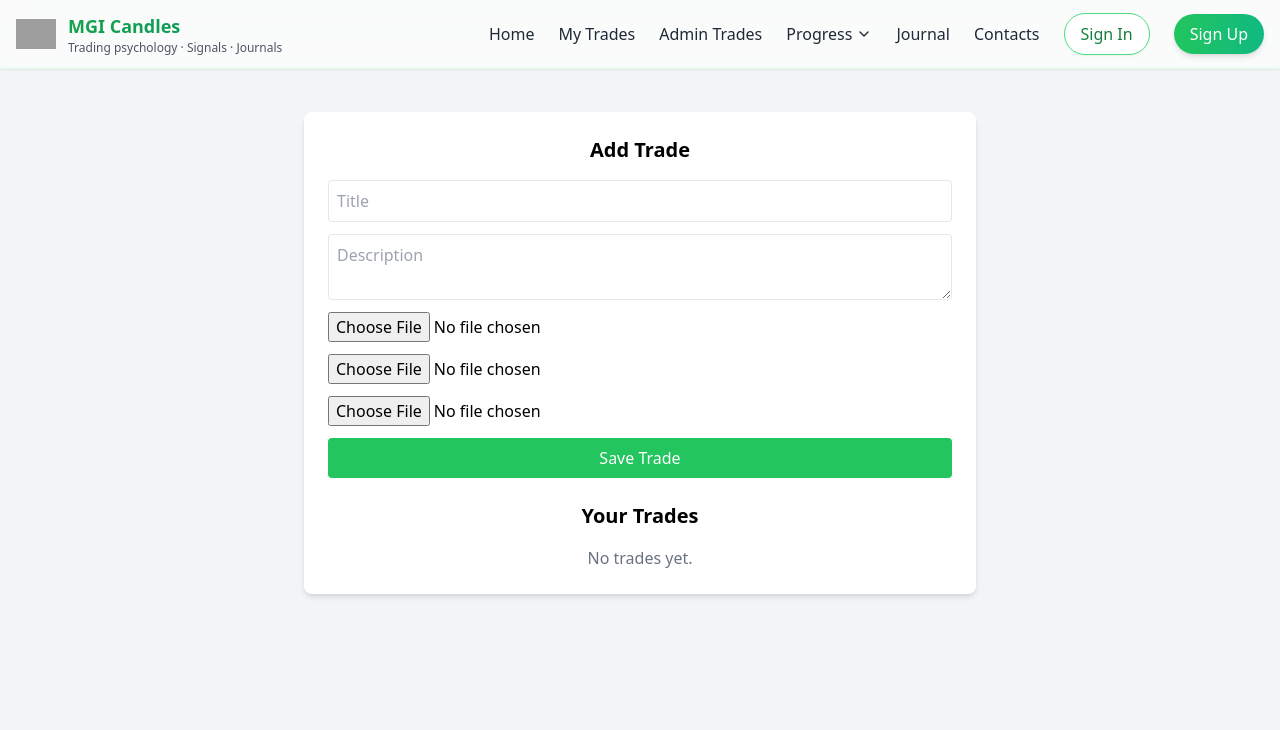
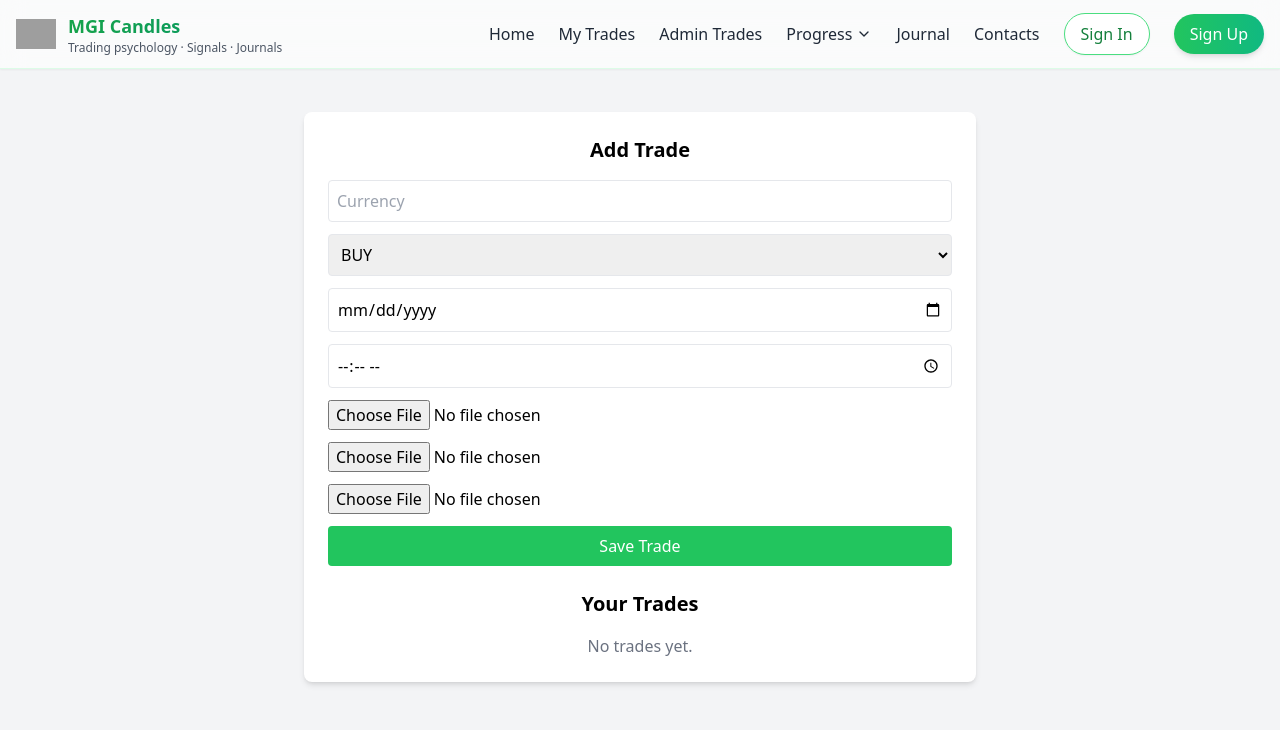
Before and after one commit to frankyle/MGI-Candles-Trading-Journal, a React (Create React App) app: page /trades_idea in a window 1280 px wide. Shown: the top 730 px of the page. Built offline with nearby package versions, Linux system fonts and the light colour scheme; grey boxes are pictures that could not be loaded.

Commit message:
Changed the form

```diff
--- a/src/components-mgi/Admin/TradeForm.js
+++ b/src/components-mgi/Admin/TradeForm.js
@@ -3,12 +3,15 @@ import { supabase } from "../../supabaseClient";
 
 export default function TradeForm() {
   const [title, setTitle] = useState("");
-  const [description, setDescription] = useState("");
-  const [images, setImages] = useState([null, null, null]);
+  const [signal, setSignal] = useState("BUY");
+  const [tradeDate, setTradeDate] = useState("");
+  const [dlDhTime, setDlDhTime] = useState("");
+  const [images, setImages] = useState([null, null, null]); // new files
+  const [existingImages, setExistingImages] = useState([null, null, null]); // existing URLs
   const [trades, setTrades] = useState([]);
-  const [editingId, setEditingId] = useState(null); // track editing trade
+  const [editingId, setEditingId] = useState(null);
 
-  // Fetch trades for the current user
+  // Fetch user trades
   const fetchTrades = async () => {
     const session = (await supabase.auth.getSession())?.data?.session;
     if (!session) return;
@@ -34,7 +37,7 @@ export default function TradeForm() {
     setImages(newImages);
   };
 
-  // Submit new trade or update existing one
+  // Save or update trade
   const handleSubmit = async (e) => {
     e.preventDefault();
 
@@ -45,76 +48,68 @@ export default function TradeForm() {
     }
 
     const userId = session.user.id;
-    let uploadedUrls = [];
+    let finalImageUrls = [...existingImages]; // Start with old images
 
     try {
-      // Upload images
+      // Upload only the new images
       for (let i = 0; i < images.length; i++) {
         if (images[i]) {
           const filePath = `${userId}/${Date.now()}_${i}.jpg`;
 
           const { error: uploadError } = await supabase.storage
             .from("trades")
-            .upload(filePath, images[i]);
+            .upload(filePath, images[i], { upsert: true });
 
           if (uploadError) {
-            console.error("Upload error:", uploadError);
             alert(`Image upload failed: ${uploadError.message}`);
             return;
           }
 
-          const { data: urlData, error: urlError } = supabase.storage
+          const { data: urlData } = supabase.storage
             .from("trades")
             .getPublicUrl(filePath);
 
-          if (urlError) {
-            console.error("Get URL error:", urlError);
-            alert(`Could not get public URL: ${urlError.message}`);
-            return;
-          }
-
-          uploadedUrls.push(urlData.publicUrl);
-        } else {
-          uploadedUrls.push(null);
+          finalImageUrls[i] = urlData.publicUrl; // Replace with new one
         }
       }
 
       if (editingId) {
-        // 🔹 Update existing trade
+        // Update trade
         const { error: updateError } = await supabase
           .from("trades")
           .update({
             title,
-            description,
-            image1: uploadedUrls[0],
-            image2: uploadedUrls[1],
-            image3: uploadedUrls[2],
+            signal,
+            trade_date: tradeDate,
+            dl_dh_time: dlDhTime,
+            image1: finalImageUrls[0],
+            image2: finalImageUrls[1],
+            image3: finalImageUrls[2],
           })
           .eq("id", editingId);
 
         if (updateError) {
-          console.error("Update error:", updateError);
           alert(`Update failed: ${updateError.message}`);
           return;
         }
 
         alert("Trade updated successfully!");
-        setEditingId(null);
       } else {
-        // 🔹 Insert new trade
+        // Insert new trade
         const { error: insertError } = await supabase.from("trades").insert([
           {
             user_id: userId,
             title,
-            description,
-            image1: uploadedUrls[0],
-            image2: uploadedUrls[1],
-            image3: uploadedUrls[2],
+            signal,
+            trade_date: tradeDate,
+            dl_dh_time: dlDhTime,
+            image1: finalImageUrls[0],
+            image2: finalImageUrls[1],
+            image3: finalImageUrls[2],
           },
         ]);
 
         if (insertError) {
-          console.error("Insert error:", insertError);
           alert(`Insert failed: ${insertError.message}`);
           return;
         }
@@ -123,14 +118,22 @@ export default function TradeForm() {
       }
 
       // Reset form
-      setTitle("");
-      setDescription("");
-      setImages([null, null, null]);
+      resetForm();
       fetchTrades();
     } catch (err) {
       console.error("Unexpected error:", err);
       alert(`Unexpected error: ${err.message}`);
     }
+  };
+
+  const resetForm = () => {
+    setEditingId(null);
+    setTitle("");
+    setSignal("BUY");
+    setTradeDate("");
+    setDlDhTime("");
+    setImages([null, null, null]);
+    setExistingImages([null, null, null]);
   };
 
   // Delete trade
@@ -139,7 +142,6 @@ export default function TradeForm() {
 
     const { error } = await supabase.from("trades").delete().eq("id", id);
     if (error) {
-      console.error("Delete error:", error);
       alert(`Delete failed: ${error.message}`);
     } else {
       alert("Trade deleted successfully!");
@@ -151,8 +153,11 @@ export default function TradeForm() {
   const handleEdit = (trade) => {
     setEditingId(trade.id);
     setTitle(trade.title);
-    setDescription(trade.description);
-    setImages([null, null, null]); // keep images empty unless re-uploaded
+    setSignal(trade.signal);
+    setTradeDate(trade.trade_date);
+    setDlDhTime(trade.dl_dh_time);
+    setExistingImages([trade.image1, trade.image2, trade.image3]);
+    setImages([null, null, null]);
   };
 
   return (
@@ -161,44 +166,72 @@ export default function TradeForm() {
       <h2 className="text-xl font-bold mb-4 text-center">
         {editingId ? "Edit Trade" : "Add Trade"}
       </h2>
+
       <form onSubmit={handleSubmit} className="flex flex-col gap-3 mb-6">
         <input
           type="text"
-          placeholder="Title"
+          placeholder="Currency"
           className="border p-2 rounded"
           value={title}
           onChange={(e) => setTitle(e.target.value)}
           required
         />
-        <textarea
-          placeholder="Description"
+
+        <select
           className="border p-2 rounded"
-          value={description}
-          onChange={(e) => setDescription(e.target.value)}
+          value={signal}
+          onChange={(e) => setSignal(e.target.value)}
+          required
+        >
+          <option value="BUY">BUY</option>
+          <option value="SELL">SELL</option>
+        </select>
+
+        <input
+          type="date"
+          className="border p-2 rounded"
+          value={tradeDate}
+          onChange={(e) => setTradeDate(e.target.value)}
+          required
         />
+
+        <input
+          type="time"
+          className="border p-2 rounded"
+          value={dlDhTime}
+          onChange={(e) => setDlDhTime(e.target.value)}
+          required
+        />
+
+        {/* File inputs and existing image previews */}
         {[0, 1, 2].map((i) => (
-          <input
-            key={i}
-            type="file"
-            accept="image/*"
-            onChange={(e) => handleFileChange(i, e.target.files[0])}
-          />
+          <div key={i} className="flex flex-col gap-1">
+            {existingImages[i] && (
+              <img
+                src={existingImages[i]}
+                alt={`Existing Trade ${i}`}
+                className="w-24 h-24 object-cover rounded"
+              />
+            )}
+            <input
+              type="file"
+              accept="image/*"
+              onChange={(e) => handleFileChange(i, e.target.files[0])}
+            />
+          </div>
         ))}
+
         <button
           type="submit"
           className="bg-green-500 text-white py-2 rounded hover:bg-green-600"
         >
           {editingId ? "Update Trade" : "Save Trade"}
         </button>
+
         {editingId && (
           <button
             type="button"
-            onClick={() => {
-              setEditingId(null);
-              setTitle("");
-              setDescription("");
-              setImages([null, null, null]);
-            }}
+            onClick={resetForm}
             className="bg-gray-500 text-white py-2 rounded hover:bg-gray-600"
           >
             Cancel Edit
@@ -206,7 +239,7 @@ export default function TradeForm() {
         )}
       </form>
 
-      {/* List of Trades */}
+      {/* Trade List */}
       <h2 className="text-xl font-bold mb-4 text-center">Your Trades</h2>
       {trades.length === 0 ? (
         <p className="text-center text-gray-500">No trades yet.</p>
@@ -215,23 +248,34 @@ export default function TradeForm() {
           {trades.map((trade) => (
             <div key={trade.id} className="border p-3 rounded shadow-sm">
               <h3 className="font-bold text-lg mb-1">{trade.title}</h3>
-              <p className="mb-2">{trade.description}</p>
-              <div className="flex gap-2">
+              <p>
+                <strong>Signal:</strong> {trade.signal}
+              </p>
+              <p>
+                <strong>Date of Trade:</strong> {trade.trade_date}
+              </p>
+              <p>
+                <strong>DL/DH Time:</strong> {trade.dl_dh_time}
+              </p>
+
+              <div className="flex gap-2 mt-2">
                 {[trade.image1, trade.image2, trade.image3].map(
                   (img, idx) =>
                     img && (
                       <img
                         key={idx}
                         src={img}
-                        alt={`Trade ${trade.title} ${idx}`}
+                        alt={`Trade ${idx}`}
                         className="w-24 h-24 object-cover rounded"
                       />
                     )
                 )}
               </div>
+
               <p className="text-gray-400 text-sm mt-1">
                 {new Date(trade.created_at).toLocaleString()}
               </p>
+
               <div className="flex gap-2 mt-2">
                 <button
                   onClick={() => handleEdit(trade)}
```
